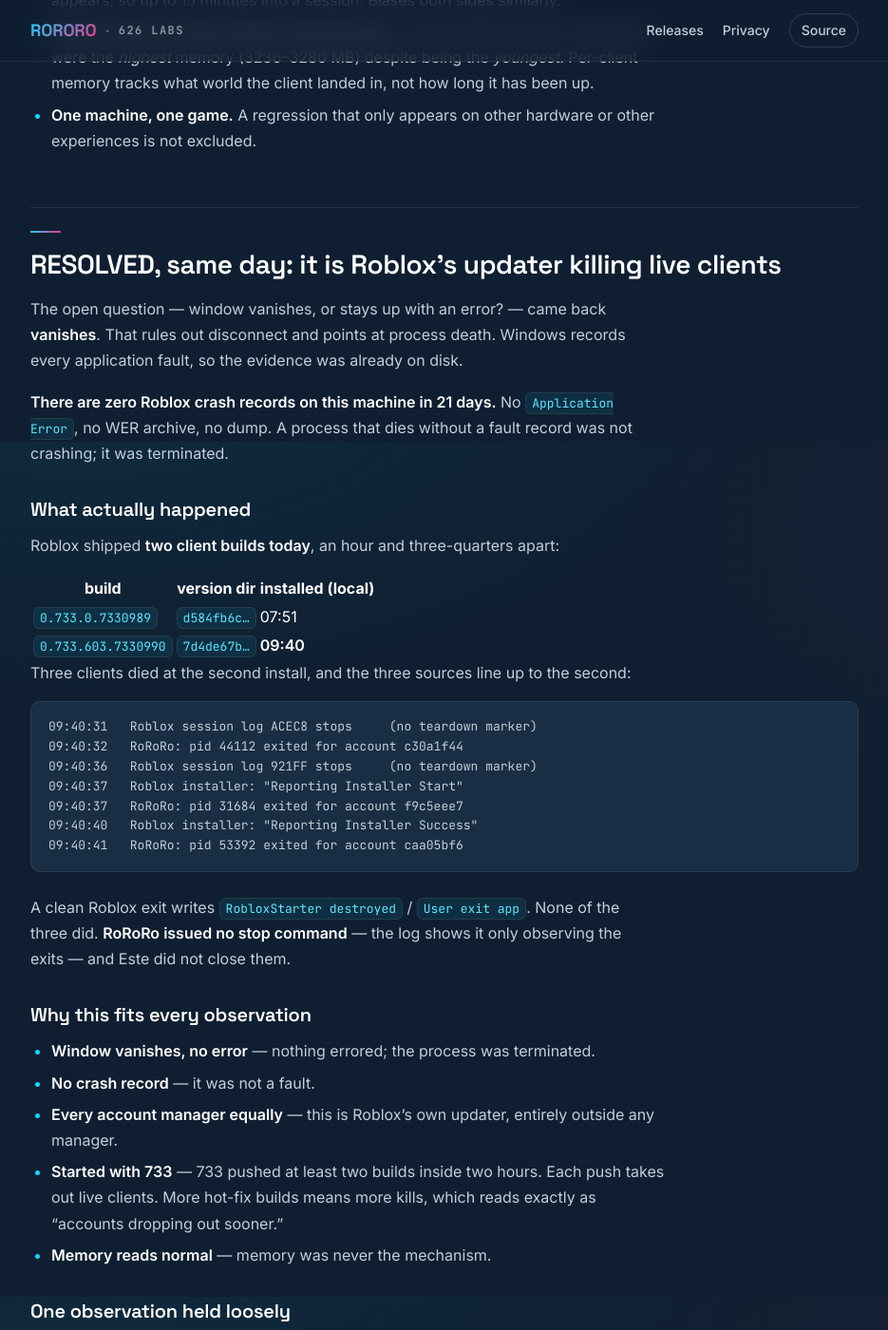
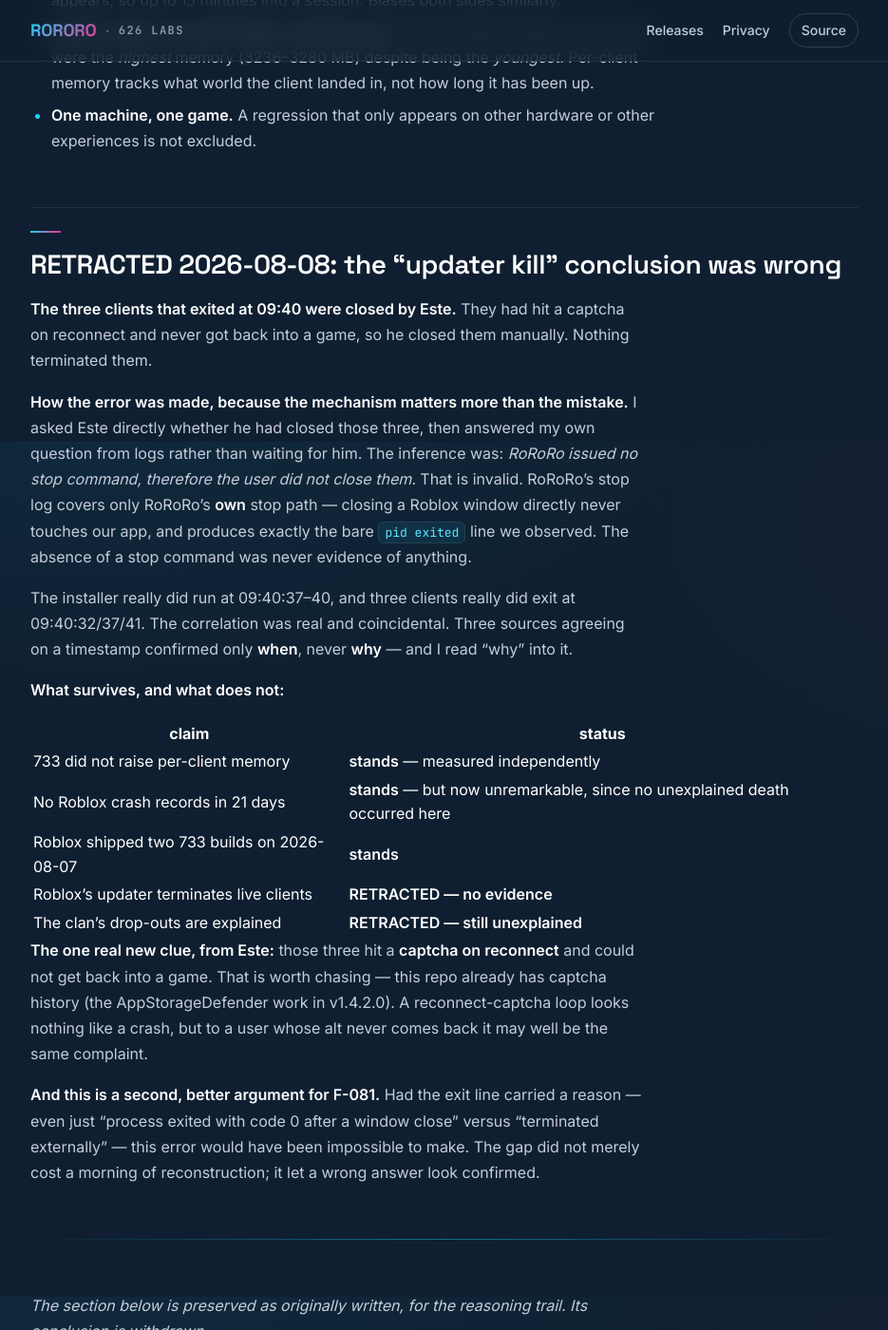
Before and after one commit to estevanhernandez-stack-ed/ROROROblox, a Jekyll site: the page built from docs/investigations/2026-08-07-roblox-733-memory-tracking.md, in a window 1280 px wide and 1400 px high, scrolled down 2235 px. Shown: the whole window at 95% size, without its empty margins (172-1107 px from the left). Built offline with Jekyll 4.4.1, drawn with Linux system fonts in a browser that asks for light colours; our own code applies the rules of GitHub Pages for plain Markdown files; some of the changed text lies outside the part shown.

Commit message:
docs: retract the "Roblox updater kills clients" conclusion — it was wrong
Este closed those three clients himself. They had hit a captcha on
reconnect and never got back into a game, so he closed them. Nothing
terminated them.

HOW THE ERROR WAS MADE, which matters more than the error. I asked Este
directly whether he had closed them, then answered my own question from
logs instead of waiting. The inference was "RoRoRo issued no stop command,
therefore the user did not close them." That is invalid: RoRoRo's stop log
covers only RoRoRo's OWN stop path. Closing a Roblox window directly never
touches our app and produces exactly the bare `pid exited` line we saw. The
absence of a stop command was never evidence of anything.

The installer did run at 09:40:37-40 and three clients did exit at
09:40:32/37/41. The correlation was real and coincidental. Three sources
agreeing on a timestamp established WHEN, never WHY, and I read why into it.

Banner-correct rather than rewrite, per repo convention: the original
section is preserved for the reasoning trail with its conclusion withdrawn.

SURVIVES: 733 did not raise per-client memory (measured independently);
Roblox shipped two 733 builds that day; no crash records in 21 days.
RETRACTED: the updater-kill mechanism, and any claim the drop-outs are
explained. They are not.

NEW LEAD, from Este: those three hit a CAPTCHA ON RECONNECT and could not
get back into a game. This repo has captcha history (AppStorageDefender,
v1.4.2.0). A reconnect-captcha loop looks nothing like a crash, but to a
user whose alt never comes back it may be the same complaint.

F-081 restated with what the gap actually cost. It did not just make the
answer slow to reconstruct — it let a WRONG answer look confirmed, because
nothing in our logs distinguishes a user close from an external kill.

Co-Authored-By: Claude Opus 5 <noreply@anthropic.com>

```diff
--- a/docs/investigations/2026-08-07-roblox-733-memory-tracking.md
+++ b/docs/investigations/2026-08-07-roblox-733-memory-tracking.md
@@ -65,6 +65,47 @@ reproduce.
 - **One machine, one game.** A regression that only appears on other hardware or other
   experiences is not excluded.
 
+## RETRACTED 2026-08-08: the "updater kill" conclusion was wrong
+
+**The three clients that exited at 09:40 were closed by Este.** They had hit a captcha on
+reconnect and never got back into a game, so he closed them manually. Nothing terminated them.
+
+**How the error was made, because the mechanism matters more than the mistake.** I asked Este
+directly whether he had closed those three, then answered my own question from logs rather than
+waiting for him. The inference was: *RoRoRo issued no stop command, therefore the user did not
+close them.* That is invalid. RoRoRo's stop log covers only RoRoRo's **own** stop path — closing
+a Roblox window directly never touches our app, and produces exactly the bare `pid exited` line
+we observed. The absence of a stop command was never evidence of anything.
+
+The installer really did run at 09:40:37–40, and three clients really did exit at 09:40:32/37/41.
+The correlation was real and coincidental. Three sources agreeing on a timestamp confirmed only
+**when**, never **why** — and I read "why" into it.
+
+**What survives, and what does not:**
+
+| claim | status |
+|---|---|
+| 733 did not raise per-client memory | **stands** — measured independently |
+| No Roblox crash records in 21 days | **stands** — but now unremarkable, since no unexplained death occurred here |
+| Roblox shipped two 733 builds on 2026-08-07 | **stands** |
+| Roblox's updater terminates live clients | **RETRACTED — no evidence** |
+| The clan's drop-outs are explained | **RETRACTED — still unexplained** |
+
+**The one real new clue, from Este:** those three hit a **captcha on reconnect** and could not
+get back into a game. That is worth chasing — this repo already has captcha history (the
+AppStorageDefender work in v1.4.2.0). A reconnect-captcha loop looks nothing like a crash, but to
+a user whose alt never comes back it may well be the same complaint.
+
+**And this is a second, better argument for F-081.** Had the exit line carried a reason — even
+just "process exited with code 0 after a window close" versus "terminated externally" — this
+error would have been impossible to make. The gap did not merely cost a morning of
+reconstruction; it let a wrong answer look confirmed.
+
+---
+
+*The section below is preserved as originally written, for the reasoning trail. Its conclusion
+is withdrawn.*
+
 ## RESOLVED, same day: it is Roblox's updater killing live clients
 
 The open question — window vanishes, or stays up with an error? — came back **vanishes**.
@@ -117,19 +158,14 @@ It killed the three **highest-memory** clients (3236–3280 MB) and left five sm
 the newest, launched at 08:37–08:39 into busier worlds. **Not enough evidence to claim a
 selection rule** — recorded so a future occurrence can confirm or kill it.
 
-## Conclusion
+## Conclusion (revised 2026-08-08)
 
-**733 did not raise per-client memory.** The release note was a coincidence — precisely the
-trap it was set up to be: the top note mentioned memory, and the symptom sounded like memory.
-Chasing it would have burned days.
+**733 did not raise per-client memory.** That result was measured and it stands. The release
+note was a coincidence — precisely the trap it was set up to be.
 
-**The drop-outs are Roblox's own updater terminating live clients when a new build installs.**
-Not a crash, not a disconnect, not RoRoRo, and nothing the clan can fix on their end. 733 has
-been hot-fixed repeatedly, and every push kills whatever is running.
-
-For a single-client player that is one window closing and mildly annoying. For someone running
-eight, it is eight sessions gone at once — which is why account-manager communities noticed and
-the general playerbase did not.
+**The drop-outs remain unexplained.** The updater-kill answer was withdrawn (see the retraction
+above). No unexplained client death has been observed on this machine. The next real lead is the
+captcha-on-reconnect behaviour, not memory and not the updater.
 
 ## What this exposed about our own instrumentation
 
```
Also changed, not shown: docs/superpowers/research/2026-08-04-rororo-settings-ui-audit-findings.md (+1 -1 lines).
